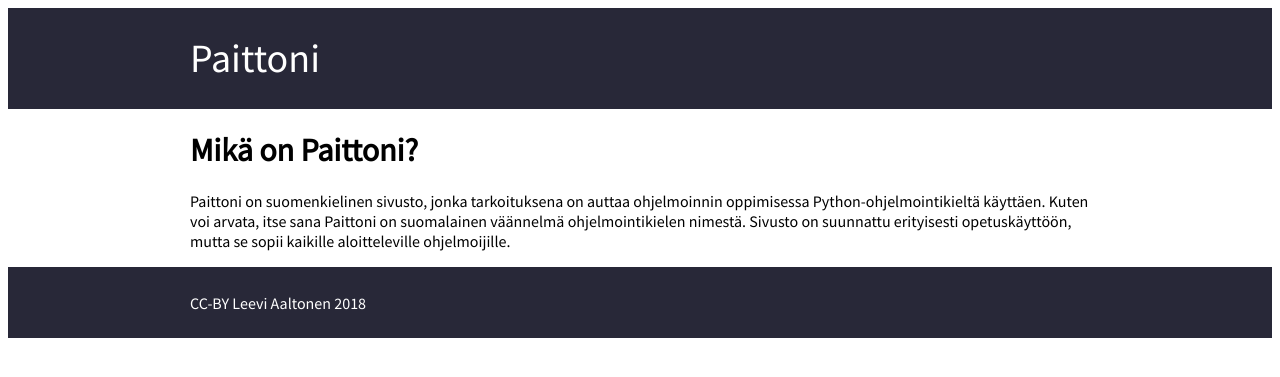
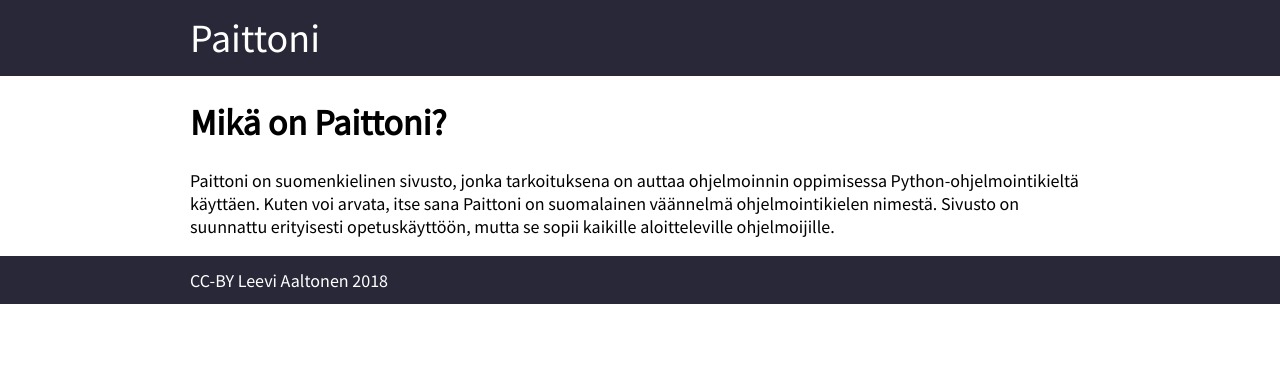
Before and after one commit to Lewskl/paittoni, a Jekyll site: the page built from index.md, in a window 1280 px wide. Shown: the top 377 px of the page. Built offline with Jekyll 4.4.1, drawn with Linux system fonts in a browser that asks for light colours; our own code applies the rules of GitHub Pages for plain Markdown files.

Commit message:
less padding, larger text

```diff
--- a/_sass/normalise.scss
+++ b/_sass/normalise.scss
@@ -1,5 +1,13 @@
 html {
     box-sizing: border-box;
+}
+
+body {
+	margin: 0;
+}
+
+html, body {
+	height: 100%;
 }
 
 *,
--- a/_sass/site.scss
+++ b/_sass/site.scss
@@ -5,7 +5,7 @@
 
 body {
     font-family: "Source Sans Pro", Helvetica, Arial, sans-serif;
-    font-size: 1.6rem;
+    font-size: 1.8rem;
 }
 
 .centre-wrapper {
@@ -17,7 +17,7 @@
 footer {
     background-color: $dark-bg-colour;
     color: #FFF;
-    padding: 2%
+    padding: 1%;
 }
 
 header {font-size: 4rem;}
```
